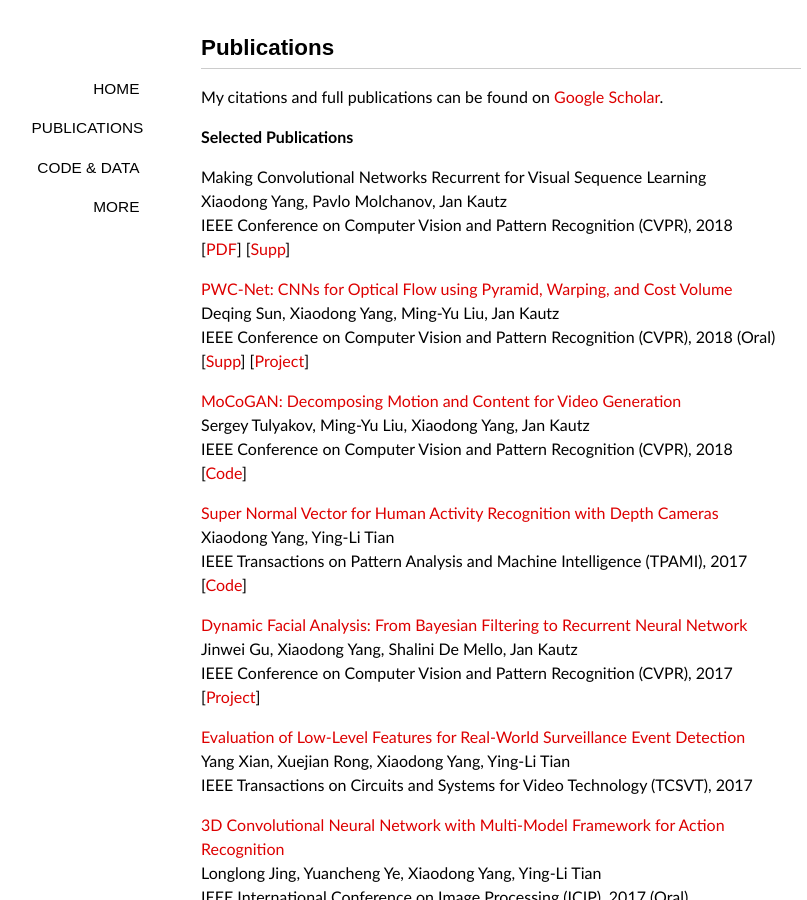
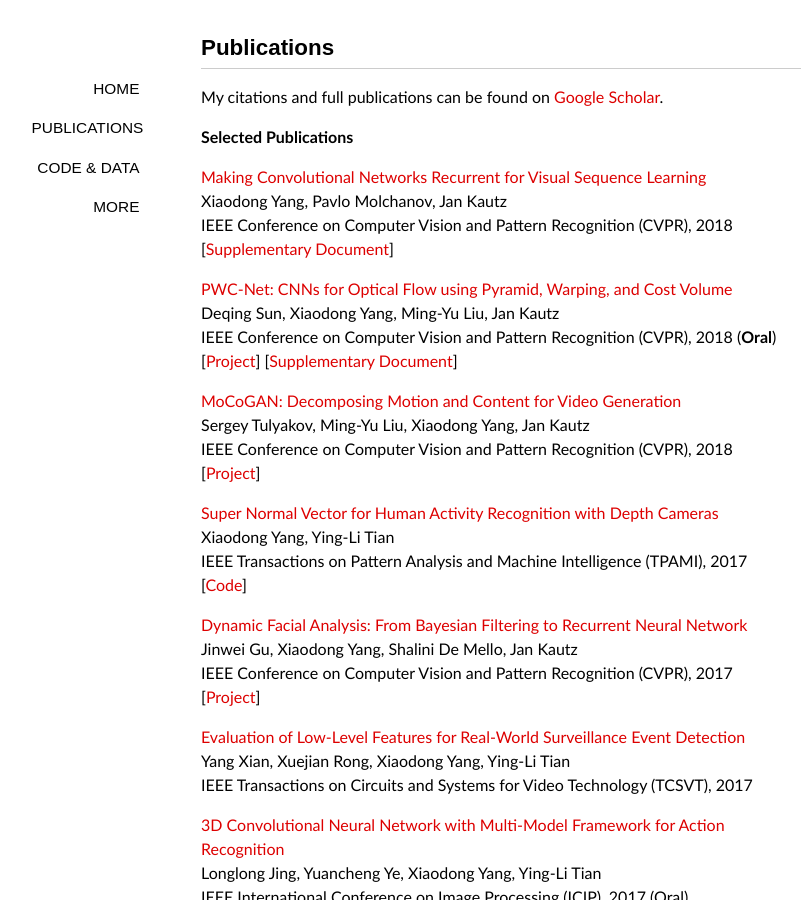
Before and after one commit to xiaodongyang/xiaodongyang.github.io, a Jekyll site: the page built from publications/index.md, in a window 1280 px wide and 900 px high. Shown: the whole window, without its empty margins (139-946 px from the left). Built offline with Jekyll 4.4.1, drawn with Linux system fonts in a browser that asks for light colours; some web fonts are replaced.

Commit message:
Update index.md

```diff
--- a/publications/index.md
+++ b/publications/index.md
@@ -9,20 +9,20 @@ My citations and full publications can be found on [Google Scholar](http://schol
 
 **Selected Publications**
 
-Making Convolutional Networks Recurrent for Visual Sequence Learning
+[Making Convolutional Networks Recurrent for Visual Sequence Learning](/publications/papers/prernn-cvpr18.pdf)
 Xiaodong Yang, Pavlo Molchanov, Jan Kautz
 IEEE Conference on Computer Vision and Pattern Recognition (CVPR), 2018
-[[PDF](/publications/papers/prernn-cvpr18.pdf)] [[Supp](/publications/papers/prernn-supp-cvpr18.pdf)]
+[[Supplementary Document](/publications/papers/prernn-supp-cvpr18.pdf)]
 
 [PWC-Net: CNNs for Optical Flow using Pyramid, Warping, and Cost Volume](/publications/papers/pwc-cvpr18.pdf)
 Deqing Sun, Xiaodong Yang, Ming-Yu Liu, Jan Kautz
-IEEE Conference on Computer Vision and Pattern Recognition (CVPR), 2018 (Oral)
-[[Supp](/publications/papers/pwc-supp-cvpr18.pdf)] [[Project](http://research.nvidia.com/publication/2018-02_PWC-Net%3A-CNNs-for)]
+IEEE Conference on Computer Vision and Pattern Recognition (CVPR), 2018 (**Oral**)
+[[Project](http://research.nvidia.com/publication/2018-02_PWC-Net%3A-CNNs-for)] [[Supplementary Document](/publications/papers/pwc-supp-cvpr18.pdf)]
 
 [MoCoGAN: Decomposing Motion and Content for Video Generation](/publications/papers/mocogan-cvpr18.pdf)
 Sergey Tulyakov, Ming-Yu Liu, Xiaodong Yang, Jan Kautz
 IEEE Conference on Computer Vision and Pattern Recognition (CVPR), 2018
-[[Code](https://github.com/sergeytulyakov/mocogan)]
+[[Project](https://github.com/sergeytulyakov/mocogan)]
 
 [Super Normal Vector for Human Activity Recognition with Depth Cameras](/publications/papers/tpami17.pdf)
 Xiaodong Yang, Ying-Li Tian
```
